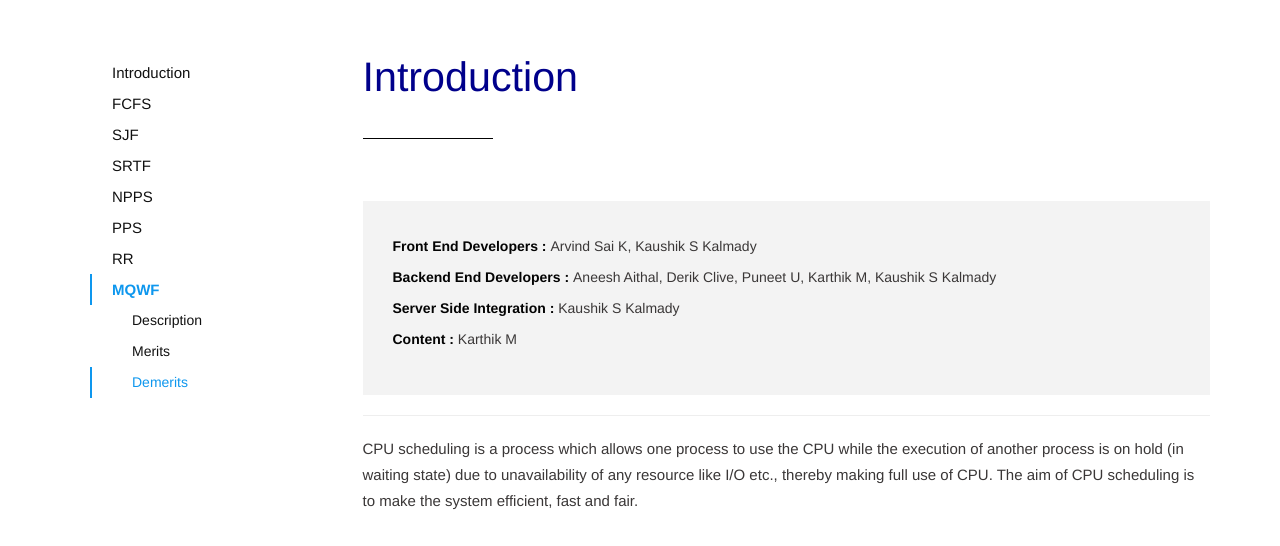
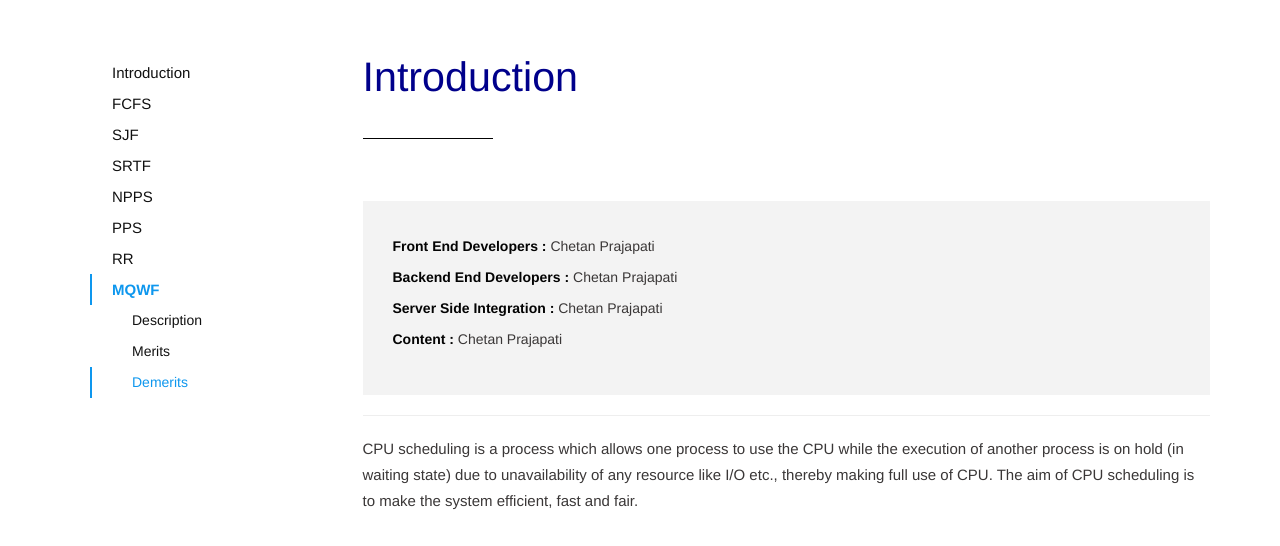
Before and after one commit to chprajap/os, a Django app: page /wiki/process/ in a window 1280 px wide. Shown: the part 230-776 px from the top of the page. Run offline with Django 3.2, Linux system fonts and the light colour scheme; some libraries are stand-ins or nearby versions.

Commit message:
updated project

```diff
--- a/ossim/wikipages/templates/wikipages/Process.html
+++ b/ossim/wikipages/templates/wikipages/Process.html
@@ -135,10 +135,10 @@
                                         <div class="intro1">
                                             <ul>
                                                 <!-- <li><strong>Demo Page : </strong><a href="http://themeforest.net/user/surjithctly" target="_blank">Click Here</a></li> -->
-                                                <li><strong>Front End Developers : </strong>Arvind Sai K, Kaushik S Kalmady</li>
-                                                <li><strong>Backend End Developers : </strong>Aneesh Aithal, Derik Clive, Puneet U, Karthik M, Kaushik S Kalmady</li>
-                                                <li><strong>Server Side Integration : </strong>Kaushik S Kalmady</li>
-                                                <li><strong>Content : </strong>Karthik M</li>
+                                                <li><strong>Front End Developers : </strong>Chetan Prajapati</li>
+                                                <li><strong>Backend End Developers : </strong>Chetan Prajapati</li>
+                                                <li><strong>Server Side Integration : </strong>Chetan Prajapati</li>
+                                                <li><strong>Content : </strong>Chetan Prajapati</li>
                                             </ul>
                                         </div>
 
```
